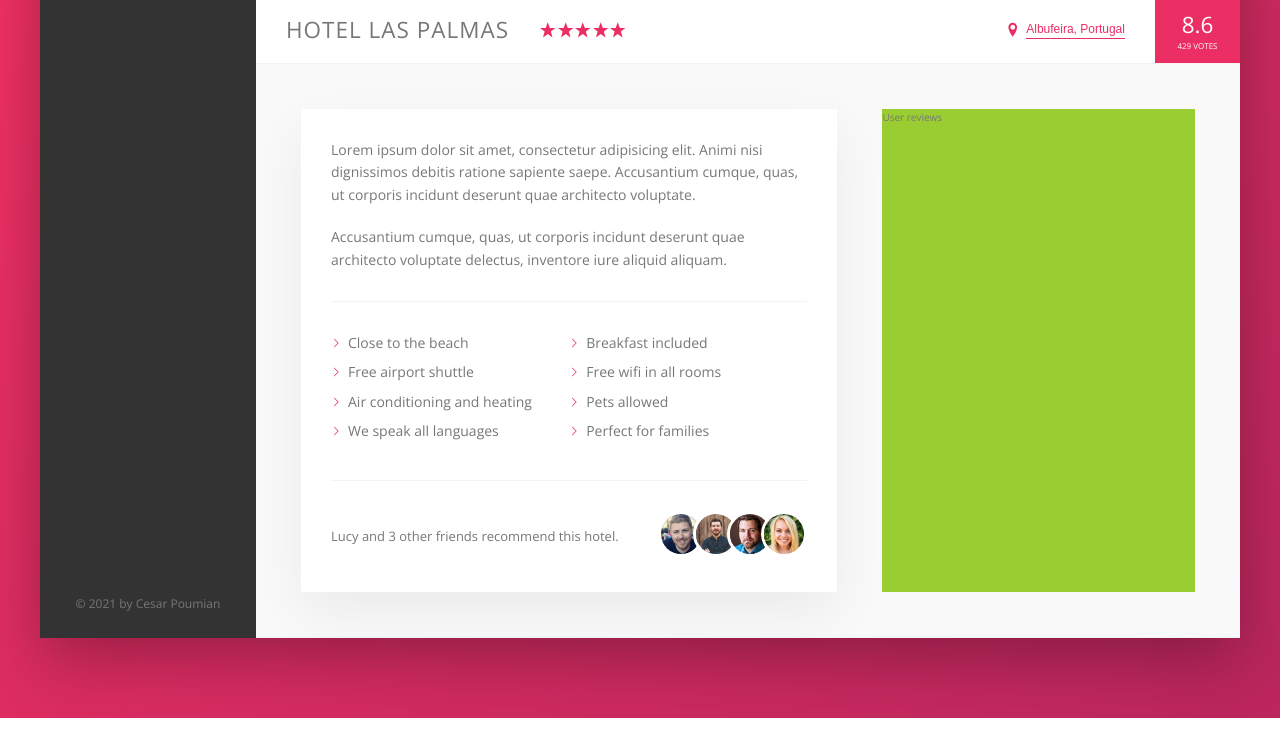
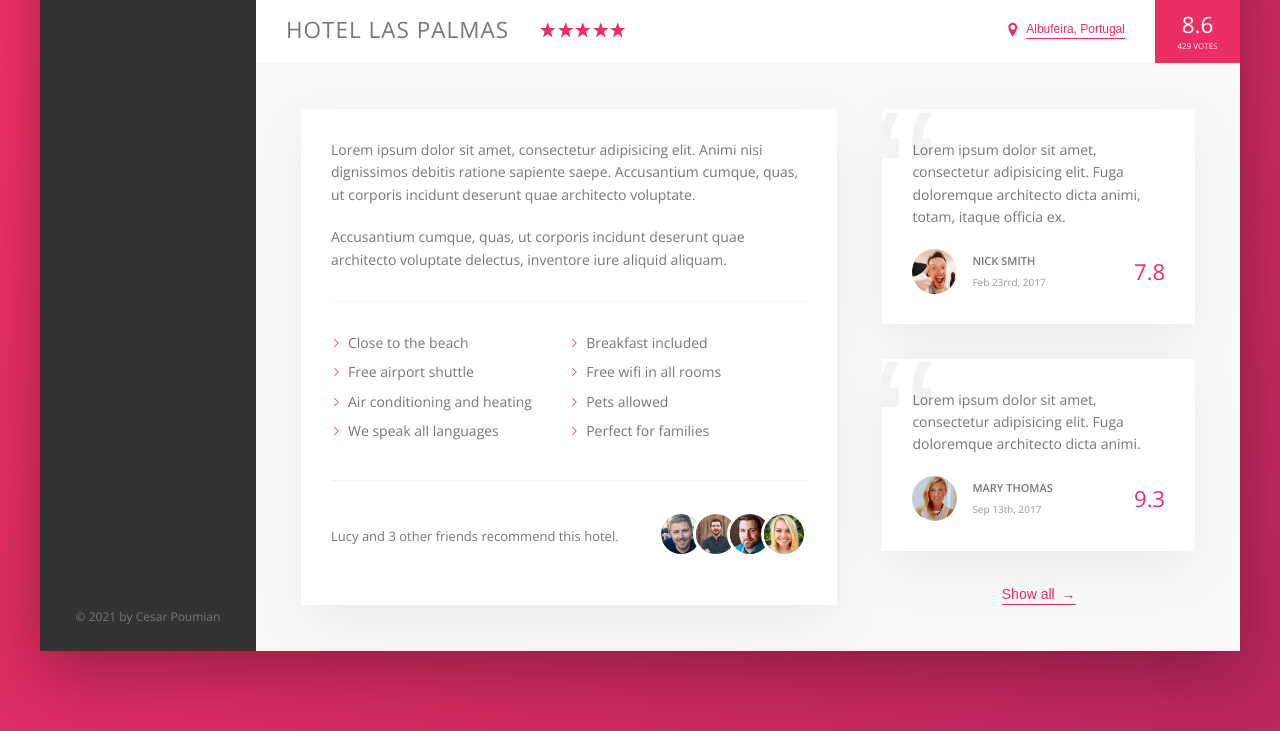
Before and after one commit to cepoumian/trillo, a website: page index.html in a window 1280 px wide. Shown: the part 538-1269 px from the top of the page. Drawn offline with nearby package versions, Linux system fonts and the light colour scheme.

Commit message:
Build user reviews section

```diff
--- a/index.html
+++ b/index.html
@@ -160,7 +160,37 @@
                 </div>
               </div>
             </div>
-            <div class="user-reviews">User reviews</div>
+            <div class="user-reviews">
+              <figure class="review">
+                <blockquote class="review__text">
+                  Lorem ipsum dolor sit amet, consectetur adipisicing elit. Fuga
+                  doloremque architecto dicta animi, totam, itaque officia ex.
+                </blockquote>
+                <figcaption class="review__user">
+                  <img src="img/user-1.jpg" alt="User 1" class="review__photo" />
+                  <div class="review__user-box">
+                    <p class="review__user-name">Nick Smith</p>
+                    <p class="review__user-date">Feb 23rrd, 2017</p>
+                  </div>
+                  <div class="review__rating">7.8</div>
+                </figcaption>
+              </figure>
+              <figure class="review">
+                <blockquote class="review__text">
+                  Lorem ipsum dolor sit amet, consectetur adipisicing elit. Fuga
+                  doloremque architecto dicta animi.
+                </blockquote>
+                <figcaption class="review__user">
+                  <img src="img/user-2.jpg" alt="User 2" class="review__photo" />
+                  <div class="review__user-box">
+                    <p class="review__user-name">Mary Thomas</p>
+                    <p class="review__user-date">Sep 13th, 2017</p>
+                  </div>
+                  <div class="review__rating">9.3</div>
+                </figcaption>
+              </figure>
+              <button class="btn-inline">Show all <span>&rarr;</span></button>
+            </div>
           </div>
         </main>
       </div>
--- a/sass/_components.scss
+++ b/sass/_components.scss
@@ -269,8 +269,17 @@
   cursor: pointer;
   transition: all 0.2s;
 
+  & span {
+    margin-left: 3px;
+    transition: margin-left 0.2s;
+  }
+
   &:hover {
     color: var(--color-grey-dark-1);
+
+    span {
+      margin-left: 8px;
+    }
   }
 
   &:focus {
@@ -362,3 +371,65 @@
     }
   }
 }
+
+/* USER REVIEWS */
+
+.review {
+  background-color: #fff;
+  box-shadow: var(--shadow-light);
+  padding: 3rem;
+  margin-bottom: 3.5rem;
+  position: relative;
+  overflow: hidden;
+
+  &__text {
+    margin-bottom: 2rem;
+    z-index: 10;
+    position: relative;
+  }
+
+  &__user {
+    display: flex;
+    align-items: center;
+  }
+
+  &__photo {
+    height: 4.5rem;
+    width: 4.5rem;
+    border-radius: 50%;
+    margin-right: 1.5rem;
+  }
+
+  &__user-box {
+    margin-right: auto;
+  }
+
+  &__user-name {
+    font-size: 1.1rem;
+    font-weight: 600;
+    text-transform: uppercase;
+    margin-bottom: 0.4rem;
+  }
+
+  &__user-date {
+    font-size: 1rem;
+    color: var(--color-grey-dark-3);
+  }
+
+  &__rating {
+    font-size: 2.2rem;
+    font-weight: 300;
+    color: var(--color-primary);
+  }
+  &::before {
+    content: "\201C";
+    position: absolute;
+    top: -2.75rem;
+    left: -1rem;
+    font-size: 20rem;
+    font-family: sans-serif;
+    line-height: 1;
+    color: var(--color-grey-light-2);
+    z-index: 1;
+  }
+}
--- a/sass/_layout.scss
+++ b/sass/_layout.scss
@@ -35,6 +35,7 @@
 }
 
 .detail {
+  font-size: 1.4rem;
   display: flex;
   padding: 4.5rem;
   background-color: var(--color-grey-light-1);
@@ -42,7 +43,7 @@
 }
 
 .description {
-  font-size: 1.4rem;
+  font-size: inherit;
   background-color: #fff;
   box-shadow: var(--shadow-light);
   padding: 3rem;
@@ -51,6 +52,9 @@
 }
 
 .user-reviews {
-  background-color: yellowgreen; // Testing
+  font-size: inherit;
   flex: 1;
+  display: flex;
+  flex-direction: column;
+  align-items: center;
 }
```
Also changed, not shown: css/style.css.
